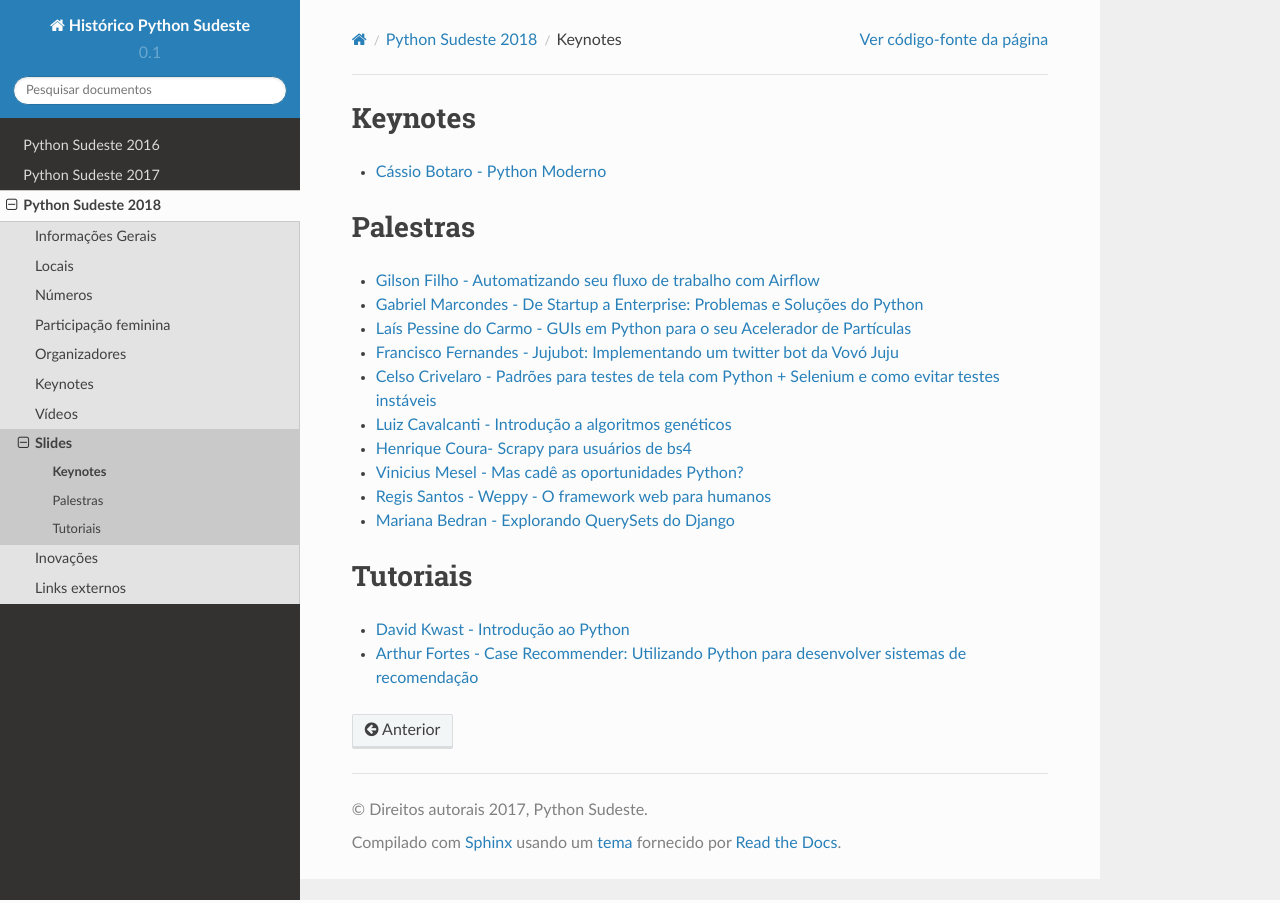
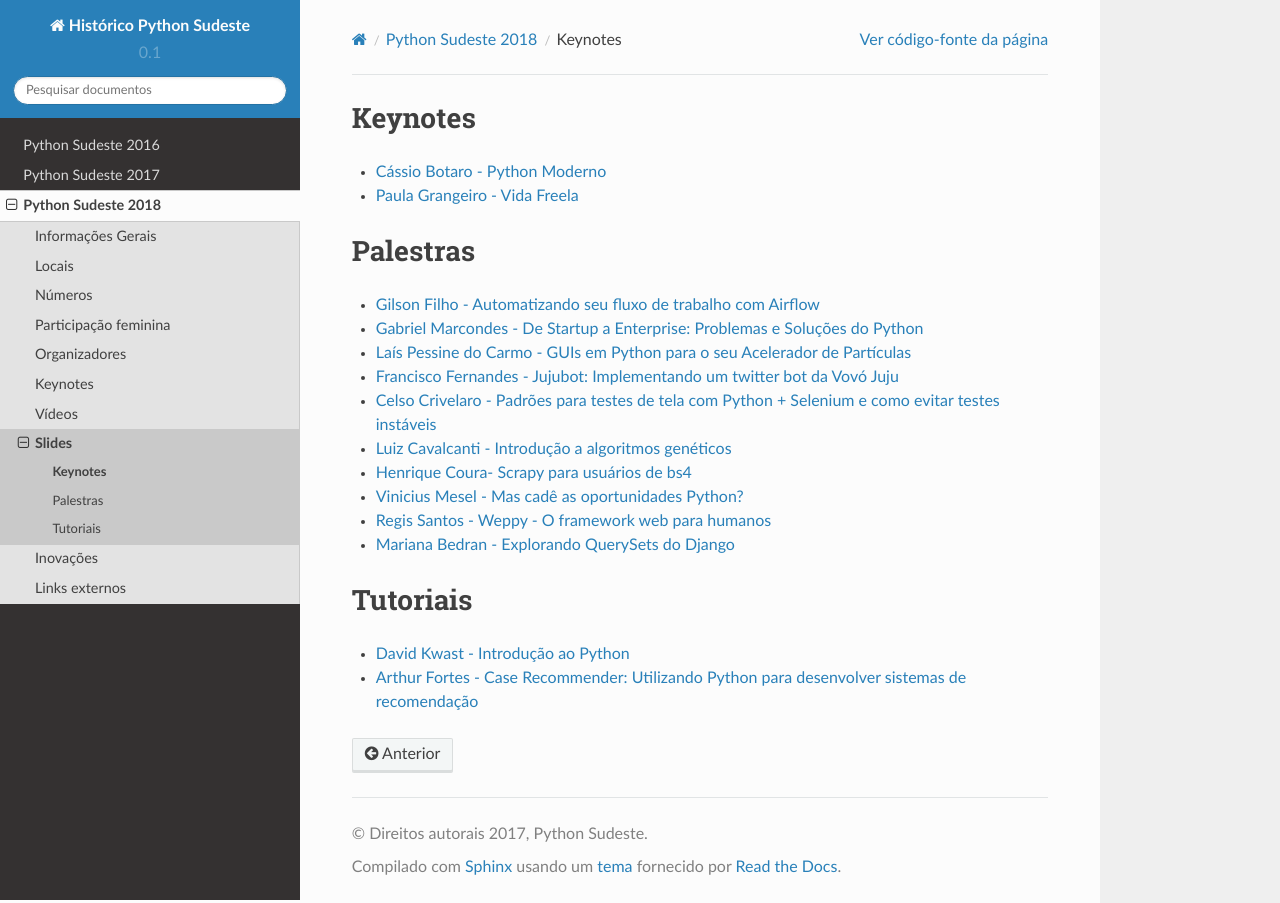
Before and after one commit to pythonsudeste/pythonsudeste_documentacao, a Sphinx documentation site: the page built from source/palestras2018.rst, in a window 1280 px wide. Built offline with Sphinx 7.4.7 and the Read the Docs theme 2.0.0, drawn with Linux system fonts in a browser that asks for light colours.

Commit message:
Add Paula Grangeiro talk

```diff
--- a/source/palestras2018.rst
+++ b/source/palestras2018.rst
@@ -3,6 +3,8 @@
 
 
 - `Cássio Botaro - Python Moderno <https://go-talks.appspot.com/github.com/cassiobotaro/talks_and_articles/python_moderno.slide#1>`_
+
+- `Paula Grangeiro - Vida Freela <https://drive.google.com/drive/folders/1wdYR1n8Pf11cPET-RUhCoK3kZLwKZyco?usp=sharing>`_
 
 
 Palestras
```
